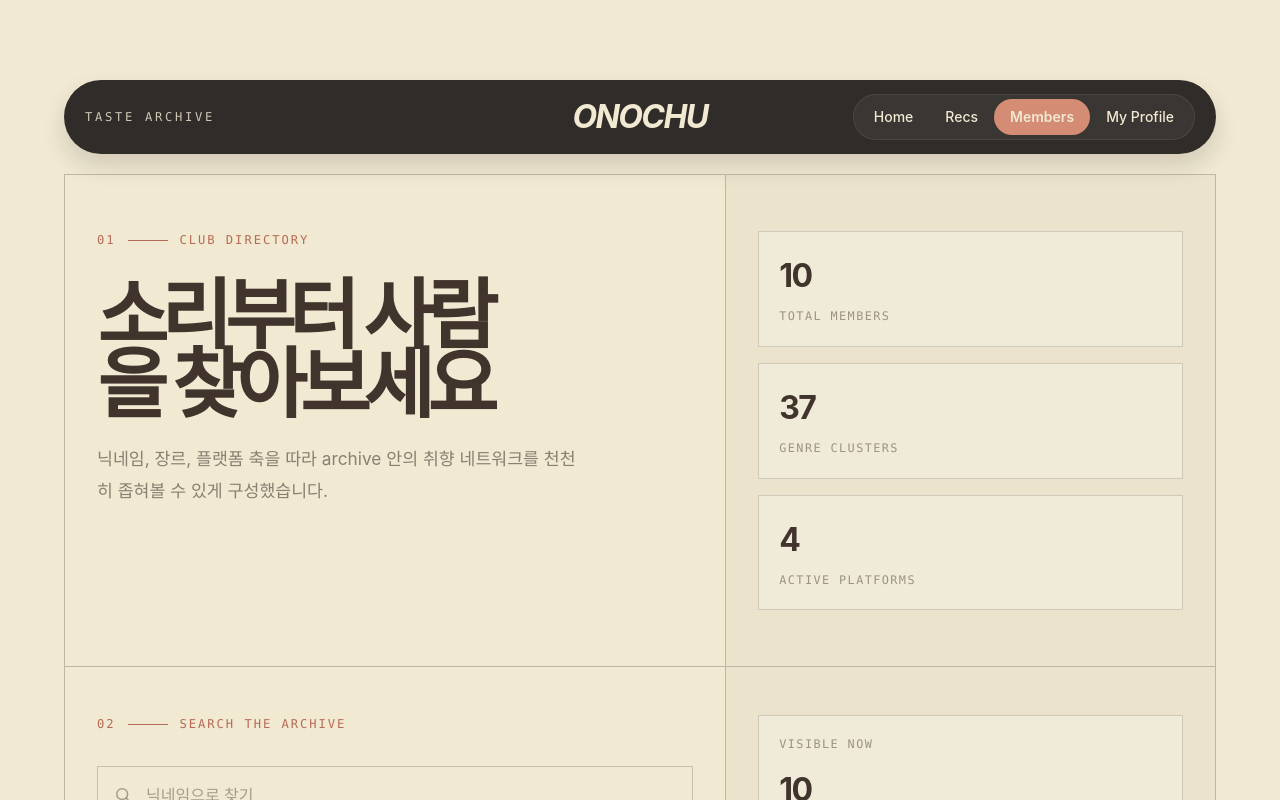
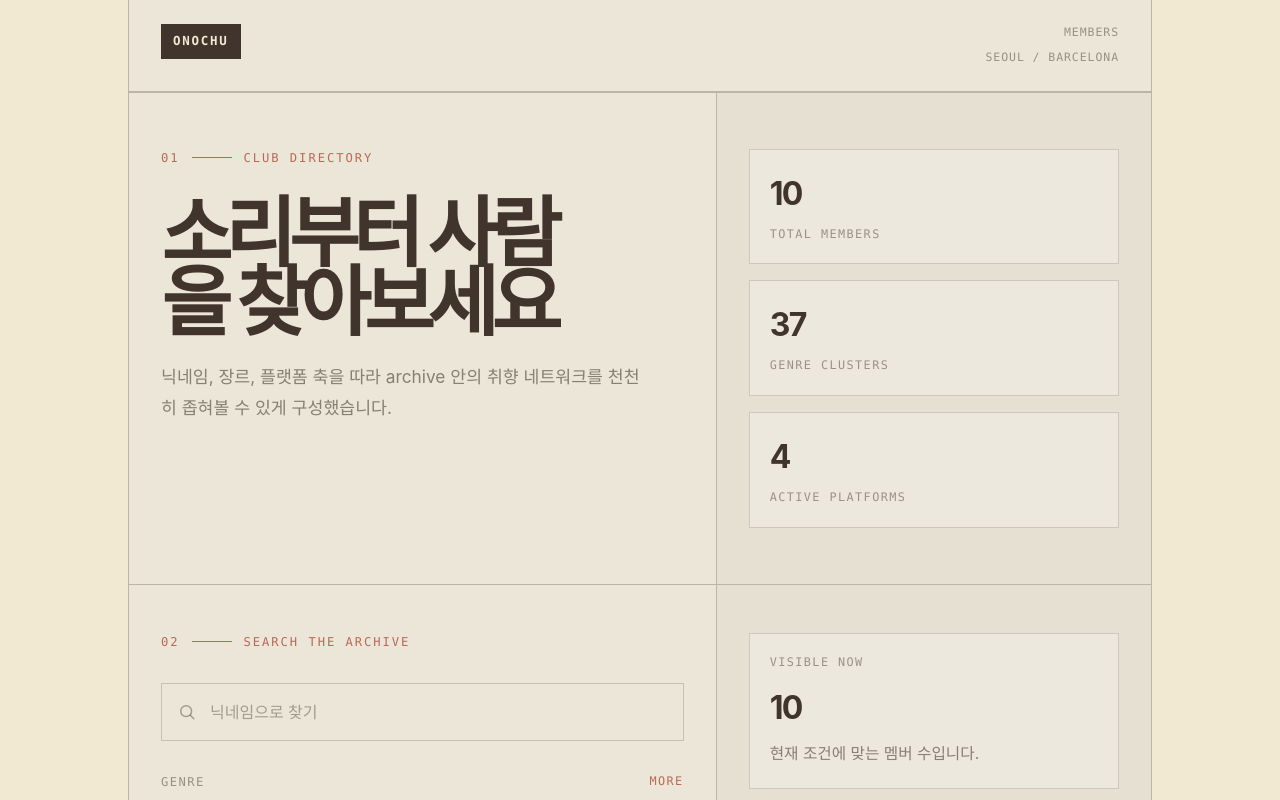
Before and after one commit to MrTMI-0315/onochu, a Next.js app: page /members in a window 1280 px wide. Shown: the top 800 px of the page. Built offline with nearby package versions, Linux system fonts and the light colour scheme.

Commit message:
fix: align desktop archive shells across recs and members

```diff
--- a/components/member-directory-client.tsx
+++ b/components/member-directory-client.tsx
@@ -1,7 +1,6 @@
 "use client";
 
 import { useState } from "react";
-import Link from "next/link";
 import { MemberCard } from "@/components/member-card";
 import {
   allGenres,
@@ -215,36 +214,24 @@ export function MemberDirectoryClient() {
       </div>
 
       <div className="hidden md:block">
-        <main className="min-h-screen bg-[var(--paper)] px-6 pb-24 pt-20 text-[var(--accent-ink)]">
-          <div className="mx-auto max-w-6xl">
-            <div className="mb-5 rounded-full border border-[rgba(64,52,44,0.18)] bg-[rgba(26,24,23,0.9)] px-5 py-3 text-[var(--paper)] shadow-[0_12px_24px_rgba(26,24,23,0.14)]">
-              <div className="grid grid-cols-[1fr_auto_1fr] items-center gap-4">
-                <span className="justify-self-start font-mono text-[0.76rem] uppercase tracking-[0.22em] text-[rgba(241,233,210,0.82)]">
-                  Taste Archive
+        <main className="min-h-screen bg-[var(--paper)] text-[var(--accent-ink)]">
+          <div className="mx-auto max-w-5xl border-x border-[rgba(64,52,44,0.28)] bg-[#EBE6D8]">
+            <section className="border-b border-[rgba(64,52,44,0.28)] px-8 py-6">
+              <div className="flex items-start justify-between gap-4">
+                <span className="bg-[var(--accent-ink)] px-3 py-2 font-mono text-[0.78rem] font-semibold uppercase tracking-[0.14em] text-[var(--paper)]">
+                  ONOCHU
                 </span>
+                <div className="text-right">
+                  <p className="font-mono text-[0.72rem] uppercase tracking-[0.08em] text-[rgba(64,52,44,0.48)]">
+                    MEMBERS
+                  </p>
+                  <p className="mt-2 font-mono text-[0.72rem] uppercase tracking-[0.08em] text-[rgba(64,52,44,0.48)]">
+                    SEOUL / BARCELONA
+                  </p>
+                </div>
+              </div>
+            </section>
 
-                <Link href="/" className="justify-self-center text-[2rem] font-bold italic tracking-[-0.05em] text-[var(--primary)]">
-                  ONOCHU
-                </Link>
-
-                <nav className="flex items-center justify-self-end rounded-full border border-white/8 bg-[rgba(255,255,255,0.05)] p-1">
-                  <Link href="/" className="rounded-full px-4 py-2 text-sm font-medium text-[rgba(241,233,210,0.72)]">
-                    Home
-                  </Link>
-                  <Link href="/recommendations" className="rounded-full px-4 py-2 text-sm font-medium text-[rgba(241,233,210,0.72)]">
-                    Recs
-                  </Link>
-                  <Link href="/members" className="rounded-full bg-[var(--primary)] px-4 py-2 text-sm font-semibold text-[var(--accent-ink)]">
-                    Members
-                  </Link>
-                  <Link href="/profile" className="rounded-full px-4 py-2 text-sm font-medium text-[rgba(241,233,210,0.72)]">
-                    My Profile
-                  </Link>
-                </nav>
-              </div>
-            </div>
-
-            <div className="border-x border-[rgba(64,52,44,0.28)]">
               <section className="grid border-y border-[rgba(64,52,44,0.28)] lg:grid-cols-[1.15fr_0.85fr]">
                 <div className="border-r border-[rgba(64,52,44,0.28)] px-8 py-14">
                   <ArchiveSectionLabel number="01" label="Club Directory" />
@@ -458,7 +445,6 @@ export function MemberDirectoryClient() {
                 )}
               </section>
             </div>
-          </div>
         </main>
       </div>
     </main>
--- a/components/recommendation-studio.tsx
+++ b/components/recommendation-studio.tsx
@@ -356,8 +356,24 @@ export function RecommendationStudio({
       </main>
 
       <div className="hidden md:block">
-        <main className="min-h-screen bg-[var(--paper)] px-6 pb-28 pt-28 text-[var(--accent-ink)]">
-          <div className="mx-auto max-w-6xl border-x border-[rgba(64,52,44,0.28)]">
+        <main className="min-h-screen bg-[var(--paper)] text-[var(--accent-ink)]">
+          <div className="mx-auto max-w-5xl border-x border-[rgba(64,52,44,0.28)] bg-[#EBE6D8]">
+            <section className="border-b border-[rgba(64,52,44,0.28)] px-8 py-6">
+              <div className="flex items-start justify-between gap-4">
+                <span className="bg-[var(--accent-ink)] px-3 py-2 font-mono text-[0.78rem] font-semibold uppercase tracking-[0.14em] text-[var(--paper)]">
+                  ONOCHU
+                </span>
+                <div className="text-right">
+                  <p className="font-mono text-[0.72rem] uppercase tracking-[0.08em] text-[rgba(64,52,44,0.48)]">
+                    RECOMMENDATIONS
+                  </p>
+                  <p className="mt-2 font-mono text-[0.72rem] uppercase tracking-[0.08em] text-[rgba(64,52,44,0.48)]">
+                    SEOUL / BARCELONA
+                  </p>
+                </div>
+              </div>
+            </section>
+
             <section className="grid border-y border-[rgba(64,52,44,0.28)] lg:grid-cols-[1.1fr_0.9fr]">
               <div className="border-r border-[rgba(64,52,44,0.28)] px-8 py-14">
                 <h1 className="max-w-[7ch] text-[4.75rem] font-bold leading-[0.92] tracking-[-0.09em] text-[var(--accent-ink)]">
@@ -414,9 +430,9 @@ export function RecommendationStudio({
                   </Link>
                 </div>
               </div>
-              <div className="px-8 py-12">
+              <div className="bg-[rgba(64,52,44,0.03)] px-8 py-12">
                 <div className="grid gap-4 md:grid-cols-2">
-                  <div className="border border-[rgba(64,52,44,0.18)] bg-[rgba(64,52,44,0.03)] p-5">
+                  <div className="border border-[rgba(64,52,44,0.18)] bg-[rgba(255,255,255,0.24)] p-5">
                     <p className="font-mono text-[0.74rem] uppercase tracking-[0.12em] text-[rgba(64,52,44,0.44)]">
                       Feed status
                     </p>
@@ -427,7 +443,7 @@ export function RecommendationStudio({
                       추천이 지금 archive에 쌓여 있습니다.
                     </p>
                   </div>
-                  <div className="border border-[rgba(64,52,44,0.18)] bg-[rgba(64,52,44,0.03)] p-5">
+                  <div className="border border-[rgba(64,52,44,0.18)] bg-[rgba(255,255,255,0.24)] p-5">
                     <p className="font-mono text-[0.74rem] uppercase tracking-[0.12em] text-[rgba(64,52,44,0.44)]">
                       Community
                     </p>
@@ -440,7 +456,7 @@ export function RecommendationStudio({
                   </div>
                 </div>
 
-                <div className="mt-4 border border-[rgba(64,52,44,0.18)] bg-[rgba(64,52,44,0.03)] p-5">
+                <div className="mt-4 border border-[rgba(64,52,44,0.18)] bg-[rgba(255,255,255,0.24)] p-5">
                   <p className="font-mono text-[0.74rem] uppercase tracking-[0.12em] text-[rgba(64,52,44,0.44)]">
                     Runtime
                   </p>
@@ -457,7 +473,7 @@ export function RecommendationStudio({
                 </div>
 
                 {latestDraft ? (
-                  <div className="mt-4 border border-[rgba(64,52,44,0.18)] bg-[rgba(64,52,44,0.03)] p-5">
+                  <div className="mt-4 border border-[rgba(64,52,44,0.18)] bg-[rgba(255,255,255,0.24)] p-5">
                     <p className="font-mono text-[0.74rem] uppercase tracking-[0.12em] text-[rgba(64,52,44,0.44)]">
                       Latest draft
                     </p>
```
